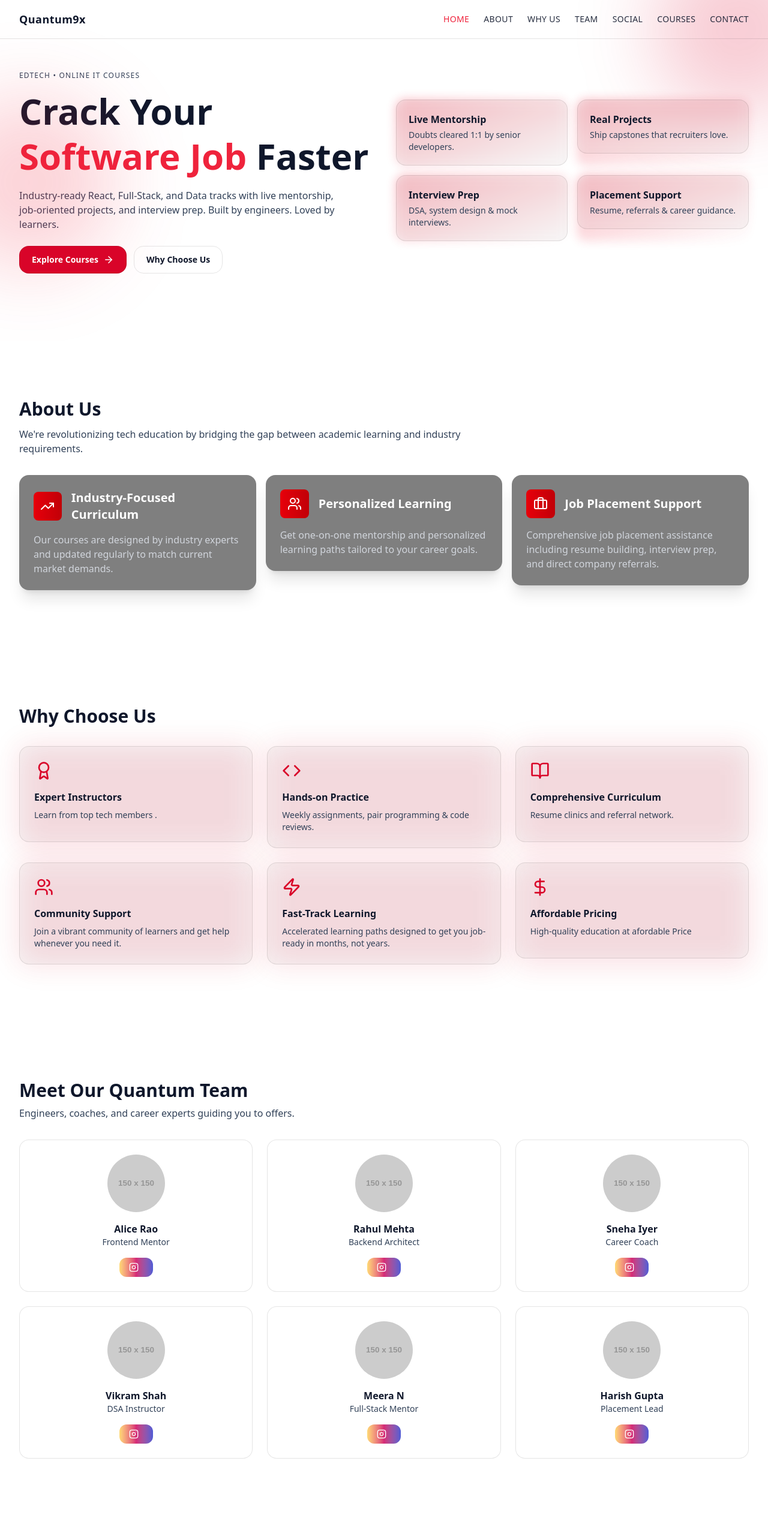
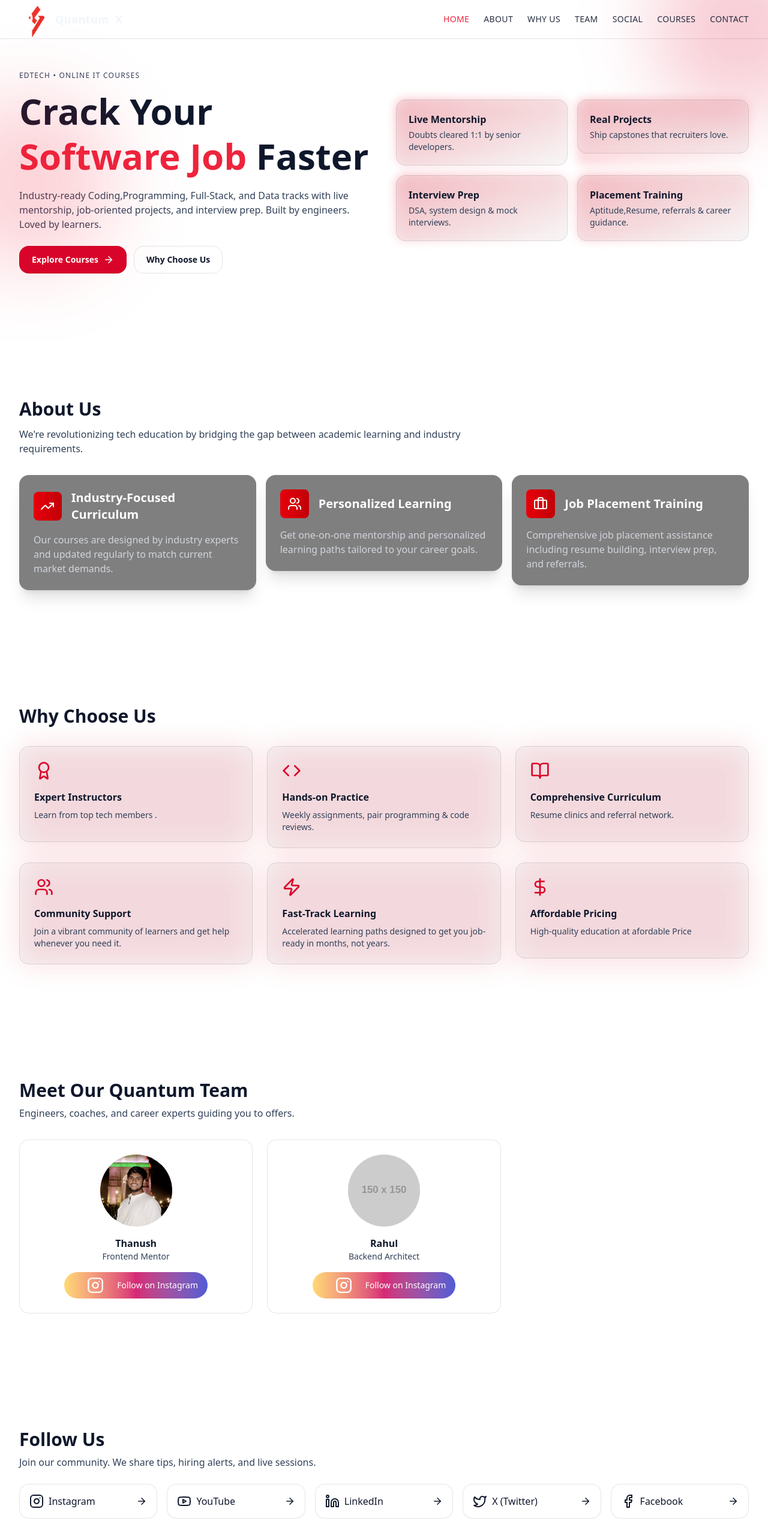
Before and after one commit to bhargavkundrapu/quantum9x, a React (Vite) app: page / in a window 1280 px wide. Shown: the top 2566 px of the page at 60% size. Built offline with nearby package versions, Linux system fonts and the light colour scheme.

Commit message:
profile added

```diff
--- a/index.html
+++ b/index.html
@@ -2,9 +2,9 @@
 <html lang="en">
   <head>
     <meta charset="UTF-8" />
-
+   <link rel="icon" type="image/x-icon" href="/src/assets/logo.png" />
     <meta name="viewport" content="width=device-width, initial-scale=1.0" />
-    <title>Vite + React</title>
+    <title>Quantum9x</title>
   </head>
   <body>
     <div id="root"></div>
--- a/src/Components/About.jsx
+++ b/src/Components/About.jsx
@@ -51,11 +51,11 @@ const About = () => (
                     <Briefcase className="w-6 h-6 text-white" />
                   </div>
                   <h3 className="text-xl text-white font-bold ">
-                    Job Placement Support
+                    Job Placement Training
                   </h3>
                 </div>
                 <p className="text-gray-300">
-                  Comprehensive job placement assistance including resume building, interview prep, and direct company referrals.
+                  Comprehensive job placement assistance including resume building, interview prep, and  referrals.
                 </p>
               </div>
             </div>
--- a/src/Components/Hero.jsx
+++ b/src/Components/Hero.jsx
@@ -19,7 +19,7 @@ const Hero = () => {
               Crack Your <span className="text-[var(--q9x-red-600)]">Software Job</span> Faster
             </h1>
             <p className="mt-4 text-slate-700 dark:text-white/80 max-w-prose">
-              Industry‑ready React, Full‑Stack, and Data tracks with live mentorship, job‑oriented projects, and interview prep. Built by engineers. Loved by learners.
+              Industry‑ready Coding,Programming, Full‑Stack, and Data tracks with live mentorship, job‑oriented projects, and interview prep. Built by engineers. Loved by learners.
             </p>
             <div className="mt-6 flex flex-wrap gap-3">
               <button onClick={() => navigate("/courses")}
@@ -35,7 +35,7 @@ const Hero = () => {
             <InfoCard title="Live Mentorship" text="Doubts cleared 1:1 by senior developers." z="z-30" />
             <InfoCard title="Real Projects" text="Ship capstones that recruiters love." z="z-20" delay={0.05} />
             <InfoCard title="Interview Prep" text="DSA, system design & mock interviews." z="z-10" delay={0.1} />
-            <InfoCard title="Placement Support" text="Resume, referrals & career guidance." z="z-0" delay={0.15} />
+            <InfoCard title="Placement Training" text="Aptitude,Resume, referrals & career guidance." z="z-0" delay={0.15} />
           </motion.div>
         </div>
       </Container>
--- a/src/Components/Navbar.jsx
+++ b/src/Components/Navbar.jsx
@@ -5,7 +5,8 @@ import { useTheme } from "next-themes";
 import { AnimatePresence, motion } from "framer-motion";
 import Container from "./Container";
 import useScrollY from "./useScrolly";
-import {Link} from 'react-router-dom'
+import {Link} from 'react-router-dom';
+import logo from '../assets/logo.png';
 
 const navCls = ({ isActive }) => `text-sm uppercase tracking-wide transition hover:text-[var(--q9x-red-600)] ${isActive ? "text-[var(--q9x-red-600)]" : "text-slate-900/90 dark:text-white/90"}`;
 const navLinkClass = "text-sm uppercase tracking-wide transition hover:text-[var(--q9x-red-600)] text-slate-900/90 dark:text-white/90";
@@ -32,8 +33,9 @@ const Navbar = () => {
       >
         <Container className="flex items-center justify-between h-16">
           <NavLink to="/" className="group inline-flex items-center gap-2">
-            <Link to="/">
-              <span className="text-lg font-semibold tracking-wide text-slate-900 dark:text-white">Quantum9x</span>
+            <Link to="/" className="flex items-center gap-1"  aria-label="Quantum9x Logo"  >
+             <img src={logo} alt="Quantum9x Logo" className=" mt-2 h-14 w-14 object-contain"/>
+              <span className="text-lg font-semibold tracking-wide text-slate-100 dark:text-[var(--q9x-red-600)]">Quantum<span className="text-white">9</span>X</span>
             </Link>
           </NavLink>
 
--- a/src/Components/Social.jsx
+++ b/src/Components/Social.jsx
@@ -11,8 +11,8 @@ const Social = () => (
         <h2 className="text-2xl sm:text-3xl font-bold text-slate-900 dark:text-white">Follow Us</h2>
         <p className="text-slate-700 dark:text-white/80 mt-2">Join our community. We share tips, hiring alerts, and live sessions.</p>
         <div className="mt-6 grid grid-cols-2 sm:grid-cols-3 md:grid-cols-5 gap-4">
-          <SocialCard icon={<Instagram />} label="Instagram" href="#"/>
-          <SocialCard icon={<Youtube />} label="YouTube" href="#"/>
+          <SocialCard icon={<Instagram />} label="Instagram" href="https://www.instagram.com/quantum9x?utm_source=ig_web_button_share_sheet&igsh=MTE2a2s2YjE3eDNybQ=="/>
+          <SocialCard icon={<Youtube />} label="YouTube" href="https://www.youtube.com/@Quantum9X"/>
           <SocialCard icon={<Linkedin />} label="LinkedIn" href="#"/>
           <SocialCard icon={<Twitter />} label="X (Twitter)" href="#"/>
           <SocialCard icon={<Facebook />} label="Facebook" href="#"/>
--- a/src/Components/Team.jsx
+++ b/src/Components/Team.jsx
@@ -3,15 +3,13 @@ import React from "react";
 import { motion } from "framer-motion";
 import { Instagram } from "lucide-react";
 import Container from "./Container";
+import thanush from '../assets/thanush.jpg';
 
 const Team = () => {
   const team = [
-    { name: "Alice Rao", role: "Frontend Mentor", img: "https://via.placeholder.com/150", ig: "#" },
-    { name: "Rahul Mehta", role: "Backend Architect", img: "https://via.placeholder.com/150", ig: "#" },
-    { name: "Sneha Iyer", role: "Career Coach", img: "https://via.placeholder.com/150", ig: "#" },
-    { name: "Vikram Shah", role: "DSA Instructor", img: "https://via.placeholder.com/150", ig: "#" },
-    { name: "Meera N", role: "Full‑Stack Mentor", img: "https://via.placeholder.com/150", ig: "#" },
-    { name: "Harish Gupta", role: "Placement Lead", img: "https://via.placeholder.com/150", ig: "#" },
+    { name: "Thanush", role: "Frontend Mentor", img: thanush , ig: "https://www.instagram.com/quantum9x?utm_source=ig_web_button_share_sheet&igsh=MTE2a2s2YjE3eDNybQ==" },
+    { name: "Rahul", role: "Backend Architect", img: "https://via.placeholder.com/150", ig: "https://www.instagram.com/quantum9x?utm_source=ig_web_button_share_sheet&igsh=MTE2a2s2YjE3eDNybQ==" },
+
   ];
   return (
     <section id="team" className="relative">
@@ -23,12 +21,16 @@ const Team = () => {
             {team.map((m, i) => (
               <motion.div key={m.name} initial={{ opacity: 0, y: 20 }} whileInView={{ opacity: 1, y: 0 }} viewport={{ once: true }} transition={{ delay: i * 0.05 }}
                 className="group relative rounded-2xl border border-black/10 dark:border-white/10 bg-white/70 dark:bg-white/5 p-6 text-center">
-                <img src={m.img} alt={m.name} className="mx-auto h-24 w-24 rounded-full object-cover" />
+                <img src={m.img} alt={m.name} className="mx-auto h-30 w-30 rounded-full object-cover" />
                 <h3 className="mt-4 text-slate-900 dark:text-white font-semibold">{m.name}</h3>
                 <p className="text-slate-700 dark:text-white/70 text-sm">{m.role}</p>
                 <a href={m.ig} target="_blank" rel="noreferrer"
-                  className="mt-4 inline-flex items-center justify-center rounded-xl px-4 py-2 text-sm font-medium text-white bg-gradient-to-r from-[#feda75] via-[#d62976] to-[#4f5bd5] transition-transform hover:-translate-y-1">
-                  <Instagram size={16} className="mr-2"/>
+                  className="mt-4 inline-flex items-center justify-center rounded-full px-4 py-2 text-sm font-large text-white bg-gradient-to-r from-[#feda75] via-[#d62976] to-[#4f5bd5] transition-transform hover:-translate-y-1">
+
+                 <div className="flex items-center gap-0">
+                  <Instagram size={28} className=" w-18"/>
+                  <p className="text-sm m-0">Follow on Instagram</p>
+                  </div>
                 </a>
               </motion.div>
             ))}
```
Also changed, not shown: src/assets/logo.png (added), src/assets/thanush.jpg (added).
